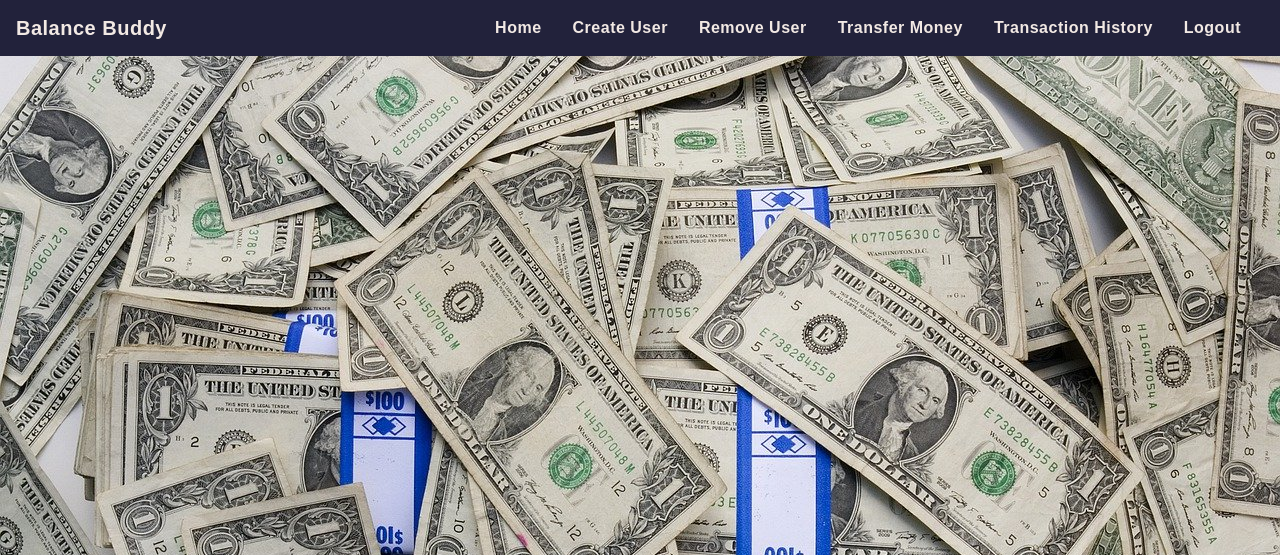
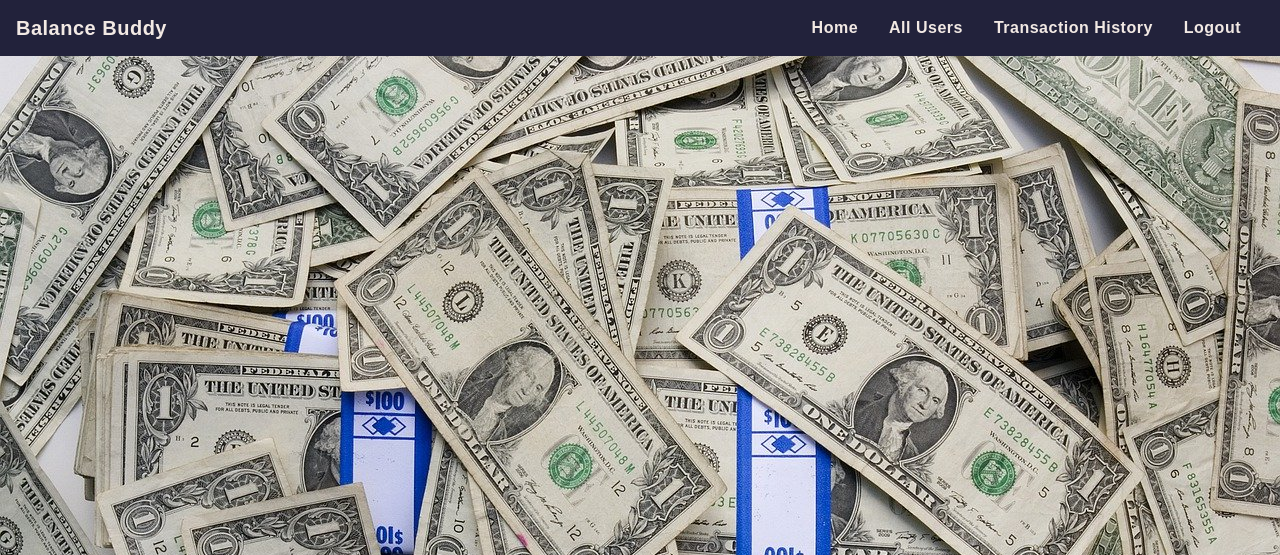
Before and after one commit to ankitnayak09/BalanceBuddy-PHP, a PHP site: page /index.php in a window 1280 px wide. Shown: the top 555 px of the page. Run offline with PHP 8.4, Linux system fonts and the light colour scheme; the visitor is signed in with stand-in values (Sample User, id 1); data that the repository does not hold is empty.

Commit message:
add users page to navbar

```diff
--- a/navbar.php
+++ b/navbar.php
@@ -1,7 +1,7 @@
 <!-- navbar -->
 <nav class="navbar navbar-expand-md navbar-light">
   <!-- TODO: Add WebApp Logo -->
-  <a class="navbar-brand" href="home.php" style="color: #F2E9E4;">
+  <a class="navbar-brand" href="index.php" style="color: #F2E9E4;">
     <!-- <img src="img/bnklg.png" alt="Logo" width="26" style="margin-bottom:4px;">  -->
     <b>Balance Buddy</b></a>
   <button class="navbar-toggler" type="button" data-toggle="collapse" data-target="#collapsibleNavbar">
@@ -10,22 +10,18 @@
   <div class="collapse navbar-collapse" id="collapsibleNavbar">
     <ul class="navbar-nav ml-auto">
       <li class="nav-item">
-        <a class="nav-link" href="home.php" style="color: #F2E9E4;"><b>Home</b></a>
+        <a class="nav-link" href="index.php" style="color: #F2E9E4;"><b>Home</b></a>
       </li>
-      <li class="nav-item">
-        <a class="nav-link" href="createuser.php" style="color: #F2E9E4;"><b>Create User</b></a>
-      </li>
-      <li class="nav-item">
-        <a class="nav-link" href="removeuser.php" style="color: #F2E9E4;"><b>Remove User</b></a>
-      </li>
-      <li class="nav-item">
-        <a class="nav-link" href="transfermoney.php" style="color: #F2E9E4;"><b>Transfer Money</b></a>
-      </li>
+      <?php if ($_SESSION["username"] == "admin") { ?>
+        <li class="nav-item">
+          <a class="nav-link" href="users.php" style="color: #F2E9E4;"><b>All Users</b></a>
+        </li>
+      <?php } ?>
       <li class="nav-item">
         <a class="nav-link" href="transactionhistory.php" style="color: #F2E9E4;"><b>Transaction History</b></a>
       </li>
       <li class="nav-item">
-        <a class="nav-link" href="index.php" style="color: #F2E9E4;"><b>Logout</b></a>
+        <a class="nav-link" href="logout.php" style="color: #F2E9E4;"><b>Logout</b></a>
       </li>
   </div>
 </nav>
```
